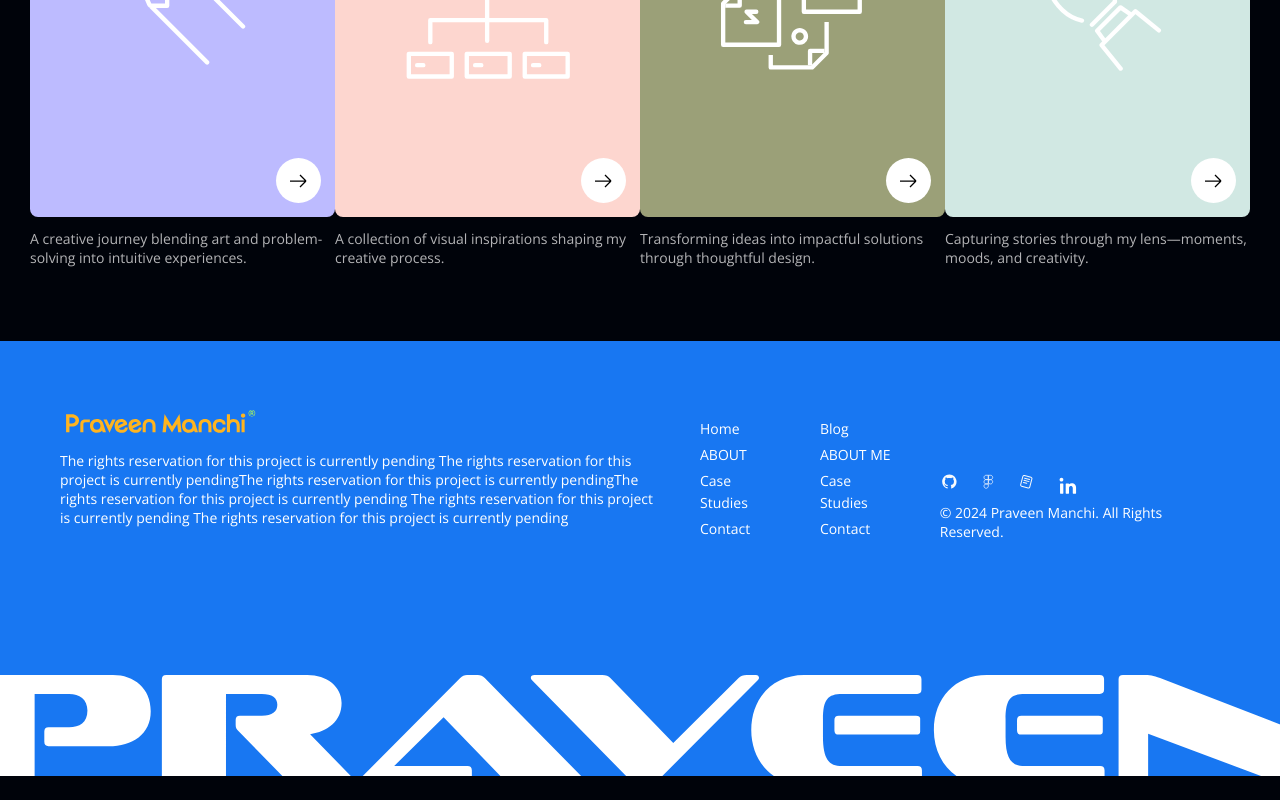
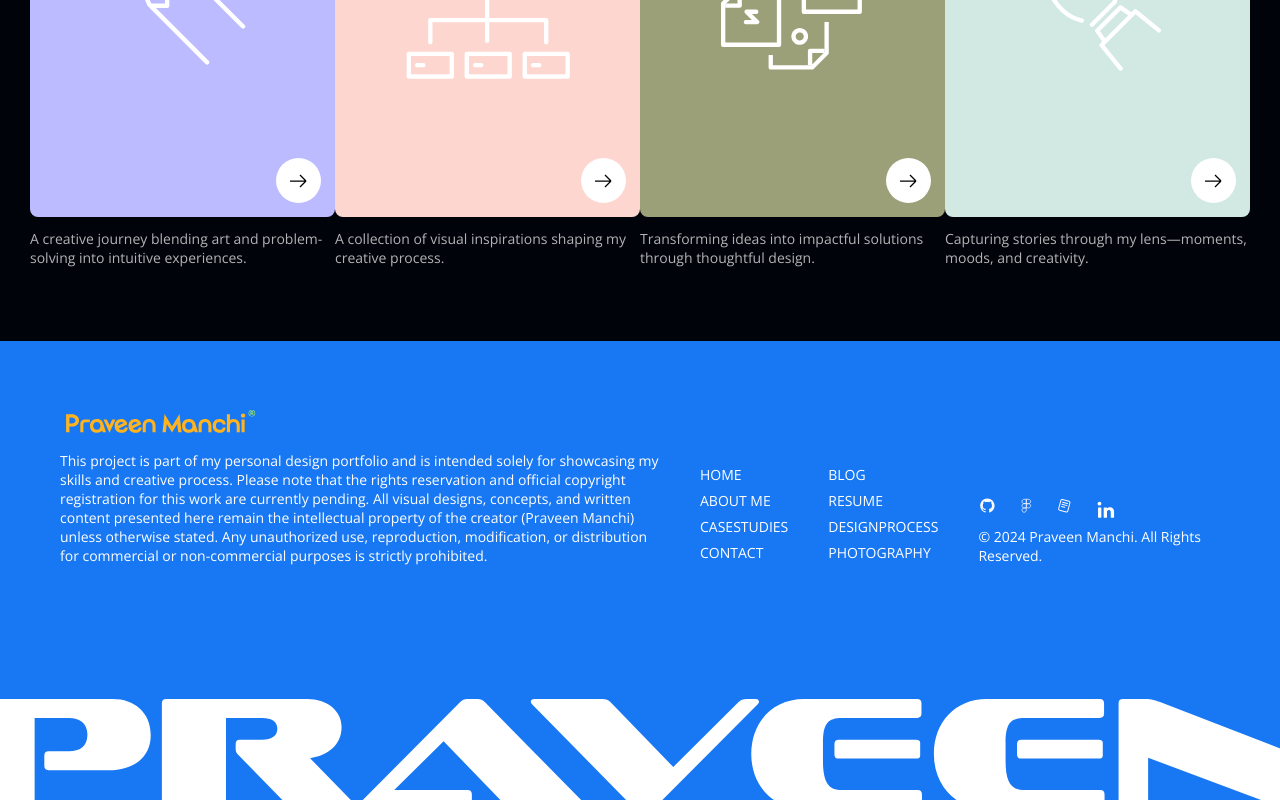
Before and after one commit to praveenmanchi/yellowbird, a React (Vite) app: page / in a window 1280 px wide. Shown: the part 4931-5731 px from the top of the page. Before the commit the page ends 5707 px from the top, so only its background shows below. Built offline with nearby package versions, Linux system fonts and the light colour scheme; no server answers; a web font is replaced by a local one.

Commit message:
Update links and footer
- Changed portfolio link in README.md to the new domain.
- Updated CaseStudiesModal and Footer component links to use '/casestudies'.
- Revised footer text for clarity and improved copyright notice.
- Adjusted link names in the Footer for better readability and consistency.

```diff
--- a/src/components/CaseStudiesModal/CaseStudiesModal.tsx
+++ b/src/components/CaseStudiesModal/CaseStudiesModal.tsx
@@ -52,27 +52,27 @@ const CaseStudiesModal: React.FC<Props> = ({ setIsModalVisible }: Props) => {
         <span className='case-studies-title'>Case Studies</span>
 
         <Link
-          to='/design-systems'
+          to='/casestudies'
           className='case-studies-item'
-          onClick={() => handleItemClick('/design-systems')}
+          onClick={() => handleItemClick('/casestudies')}
         >
           <span className='case-studies-item-title'>DESIGN SYSTEMS</span>
           <img className='case-studies-item-arrow' src={arrow} alt='arrow' />
         </Link>
 
         <Link
-          to='/product-design'
+          to='/casestudies'
           className='case-studies-item'
-          onClick={() => handleItemClick('/product-design')}
+          onClick={() => handleItemClick('/casestudies')}
         >
           <span className='case-studies-item-title'>PRODUCT DESIGN</span>
           <img className='case-studies-item-arrow' src={arrow} alt='arrow' />
         </Link>
 
         <Link
-          to='/ux-research'
+          to='/casestudies'
           className='case-studies-item'
-          onClick={() => handleItemClick('/ux-research')}
+          onClick={() => handleItemClick('/casestudies')}
         >
           <span className='case-studies-item-title'>UX RESEARCH</span>
           <img className='case-studies-item-arrow' src={arrow} alt='arrow' />
--- a/src/components/Footer/Footer.tsx
+++ b/src/components/Footer/Footer.tsx
@@ -19,43 +19,14 @@ const Footer: React.FC = () => {
             className='footer__logo'
           />
           <p className='footer__text'>
-            The rights reservation for this project is currently pending The
-            rights reservation for this project is currently pendingThe rights
-            reservation for this project is currently pendingThe rights
-            reservation for this project is currently pending The rights
-            reservation for this project is currently pending The rights
-            reservation for this project is currently pending
+          This project is part of my personal design portfolio and is intended solely for showcasing my skills and creative process. Please note that the rights reservation and official copyright registration for this work are currently pending. All visual designs, concepts, and written content presented here remain the intellectual property of the creator (Praveen Manchi) unless otherwise stated. Any unauthorized use, reproduction, modification, or distribution for commercial or non-commercial purposes is strictly prohibited.
           </p>
         </div>
         <div className='footer__links-section'>
           <ul className='footer__links'>
             <li className='footer__link-item'>
               <Link to='/' className='footer__link'>
-                Home
-              </Link>
-            </li>
-            <li className='footer__link-item'>
-              <Link to='/aboutme' className='footer__link'>
-                ABOUT
-              </Link>
-            </li>
-            <li className='footer__link-item'>
-              <Link to='/casestudies' className='footer__link'>
-                Case Studies
-              </Link>
-            </li>
-            <li className='footer__link-item'>
-              <Link to='/contact' className='footer__link'>
-                Contact
-              </Link>
-            </li>
-          </ul>
-        </div>
-        <div className='footer__links-section'>
-          <ul className='footer__links'>
-            <li className='footer__link-item'>
-              <Link to='/blog' className='footer__link'>
-                Blog
+                HOME
               </Link>
             </li>
             <li className='footer__link-item'>
@@ -65,12 +36,36 @@ const Footer: React.FC = () => {
             </li>
             <li className='footer__link-item'>
               <Link to='/casestudies' className='footer__link'>
-                Case Studies
+                CASESTUDIES
               </Link>
             </li>
             <li className='footer__link-item'>
               <Link to='/contact' className='footer__link'>
-                Contact
+                CONTACT
+              </Link>
+            </li>
+          </ul>
+        </div>
+        <div className='footer__links-section'>
+          <ul className='footer__links'>
+            <li className='footer__link-item'>
+              <Link to='/blog' className='footer__link'>
+                BLOG
+              </Link>
+            </li>
+            <li className='footer__link-item'>
+              <Link to='/contact' className='footer__link'>
+                RESUME
+              </Link>
+            </li>
+            <li className='footer__link-item'>
+              <Link to='/designprocess' className='footer__link'>
+                DESIGNPROCESS
+              </Link>
+            </li>
+            <li className='footer__link-item'>
+              <Link to='/photography' className='footer__link'>
+              PHOTOGRAPHY
               </Link>
             </li>
           </ul>
--- a/src/constants/caseStudyDummyData.ts
+++ b/src/constants/caseStudyDummyData.ts
@@ -73,7 +73,7 @@ export const caseStudyCardDataDummy = [
           tools: '8 min',
           imgSrc: ATC,
 
-          pathName: 'cortexAi',
+          pathName: 'aiatc',
           lock: true,
         },
         {
--- a/src/constants/mySpaceConstants.ts
+++ b/src/constants/mySpaceConstants.ts
@@ -18,7 +18,7 @@ export const cardData = [
     image: moodBoard,
     description:
       'A collection of visual inspirations shaping my creative process.',
-    link: '/moodboard',
+    link: '/photography',
   },
   {
     title: 'Design Process',
--- a/src/pages/caseStudyDetails/caseStudyDetails.tsx
+++ b/src/pages/caseStudyDetails/caseStudyDetails.tsx
@@ -205,6 +205,9 @@ const caseStudies = {
       imgSrc: nobroker7,
     },
   ],
+
+
+
 
 
   paysafe: [
```
Also changed, not shown: 1 other file (tests, documents, lock files or other folders).
